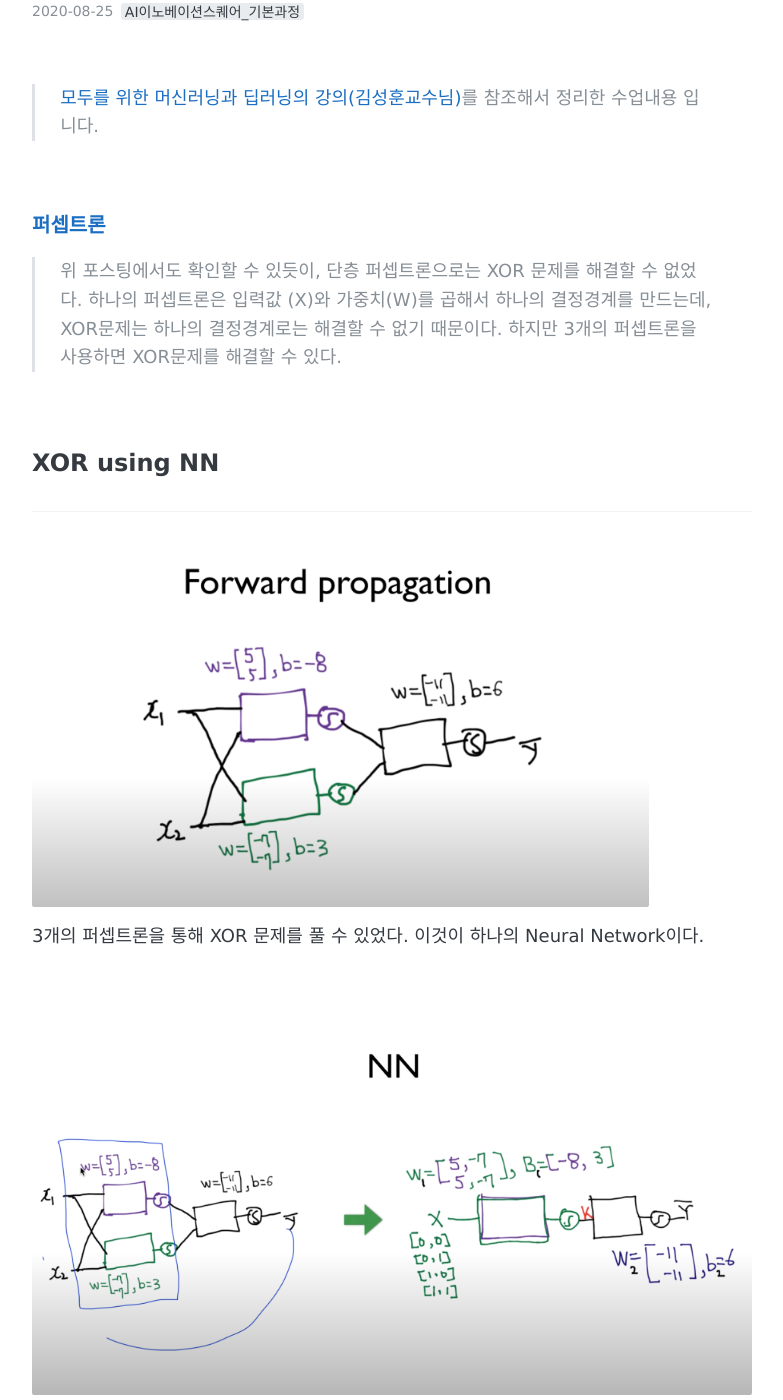
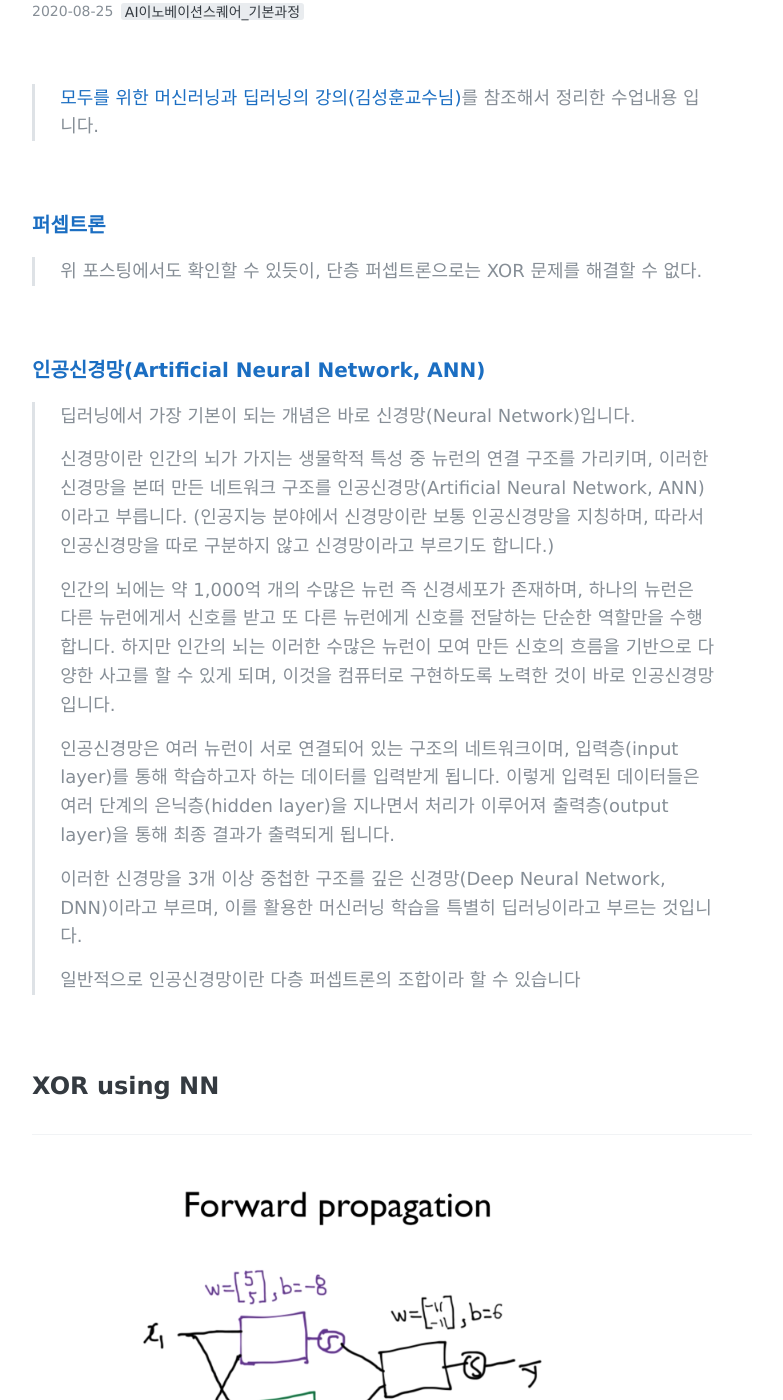
Before and after one commit to zoe0-0/blog, a Jekyll site: the page built from _posts/2020-08-25-Ai_day34.md, in a window 1280 px wide and 1400 px high, scrolled down 270 px. Shown: the whole window, without its empty margins (248-1031 px from the left). Built offline with Jekyll 4.4.1, drawn with Linux system fonts in a browser that asks for light colours; comment, search, counter and statistics services are not loaded; some of the changed text lies outside the part shown.

Commit message:
Add new post

```diff
--- a/_posts/2020-08-25-Ai_day34.md
+++ b/_posts/2020-08-25-Ai_day34.md
@@ -13,7 +13,23 @@ tags:
 
 ### [퍼셉트론](https://zoe0-0.github.io/blog/Ai_day18/)
 
-> 위 포스팅에서도 확인할 수 있듯이, 단층 퍼셉트론으로는 XOR 문제를 해결할 수 없었다. 하나의 퍼셉트론은 입력값 (X)와 가중치(W)를 곱해서 하나의 결정경계를 만드는데, XOR문제는 하나의 결정경계로는 해결할 수 없기 때문이다. 하지만 3개의 퍼셉트론을 사용하면 XOR문제를 해결할 수 있다.
+> 위 포스팅에서도 확인할 수 있듯이, 단층 퍼셉트론으로는 XOR 문제를 해결할 수 없다.
+
+<br>
+
+### [인공신경망(Artificial Neural Network, ANN)](http://tcpschool.com/deep2018/deep2018_deeplearning_intro)
+
+> 딥러닝에서 가장 기본이 되는 개념은 바로 신경망(Neural Network)입니다.
+>
+> 신경망이란 인간의 뇌가 가지는 생물학적 특성 중 뉴런의 연결 구조를 가리키며, 이러한 신경망을 본떠 만든 네트워크 구조를 인공신경망(Artificial Neural Network, ANN)이라고 부릅니다. (인공지능 분야에서 신경망이란 보통 인공신경망을 지칭하며, 따라서 인공신경망을 따로 구분하지 않고 신경망이라고 부르기도 합니다.)
+>
+> 인간의 뇌에는 약 1,000억 개의 수많은 뉴런 즉 신경세포가 존재하며, 하나의 뉴런은 다른 뉴런에게서 신호를 받고 또 다른 뉴런에게 신호를 전달하는 단순한 역할만을 수행합니다. 하지만 인간의 뇌는 이러한 수많은 뉴런이 모여 만든 신호의 흐름을 기반으로 다양한 사고를 할 수 있게 되며, 이것을 컴퓨터로 구현하도록 노력한 것이 바로 인공신경망입니다.
+>
+> 인공신경망은 여러 뉴런이 서로 연결되어 있는 구조의 네트워크이며, 입력층(input layer)를 통해 학습하고자 하는 데이터를 입력받게 됩니다. 이렇게 입력된 데이터들은 여러 단계의 은닉층(hidden layer)을 지나면서 처리가 이루어져 출력층(output layer)을 통해 최종 결과가 출력되게 됩니다.
+>
+> 이러한 신경망을 3개 이상 중첩한 구조를 깊은 신경망(Deep Neural Network, DNN)이라고 부르며, 이를 활용한 머신러닝 학습을 특별히 딥러닝이라고 부르는 것입니다.
+>
+> 일반적으로 인공신경망이란 다층 퍼셉트론의 조합이라 할 수 있습니다
 
 <br>
 
@@ -23,7 +39,7 @@ tags:
 
 <img src="https://raw.githubusercontent.com/zoe0-0/blog/master/images/nn/1.png" alt="png" style="zoom:40%;" />
 
-3개의 퍼셉트론을 통해 XOR 문제를 풀 수 있었다. 이것이 하나의 Neural Network이다.
+3개의 퍼셉트론을 통해 XOR 문제를 풀 수 있다.
 
 <br>
 
```
Also changed, not shown: _posts/2020-07-28-Ai_day18.md (+9 -0 lines).
